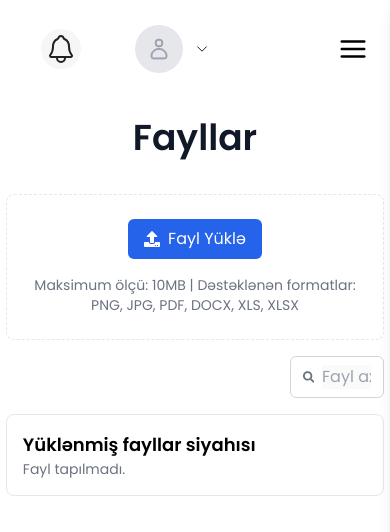
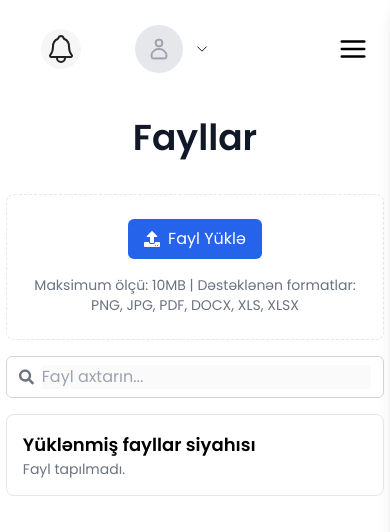
Before and after one commit to nihad-xalq/creatrax, a Next.js app: page /app/files in a window 390 px wide. Shown: the top 532 px of the page. Built offline with nearby package versions, Linux system fonts and the light colour scheme.

Commit message:
Improve responsivity on Files pageg

```diff
--- a/src/views/FilesView.tsx
+++ b/src/views/FilesView.tsx
@@ -31,8 +31,8 @@ export const FilesView = () => {
   >([]);
   const [error, setError] = useState<string>("");
   const [selectedFiles, setSelectedFiles] = useState<Set<string>>(new Set());
-  const [searchQuery, setSearchQuery] = useState<string>(""); // User input state
-  const [debouncedQuery, setDebouncedQuery] = useState<string>(""); // Debounced search term
+  const [searchQuery, setSearchQuery] = useState<string>("");
+  const [debouncedQuery, setDebouncedQuery] = useState<string>("");
 
   // **Debounce effect to delay search execution**
   useEffect(() => {
@@ -166,7 +166,7 @@ export const FilesView = () => {
       </div>
 
       <div
-        className={`flex flex-row ${
+        className={`flex flex-col-reverse lg:flex-row ${
           selectedFiles.size > 0 ? "justify-between" : "justify-end"
         } items-center gap-3`}
       >
@@ -189,7 +189,7 @@ export const FilesView = () => {
         )}
 
         {/* Search Bar with Debounce */}
-        <div className="willSimplyFadeIn flex items-center self-end border border-gray-300 rounded-md px-3 py-2 w-1/4">
+        <div className="willSimplyFadeIn flex items-center self-end border border-gray-300 rounded-md px-3 py-2 w-full lg:w-1/4">
           <FaSearch className="text-gray-500 mr-2" />
           <input
             type="text"
```
